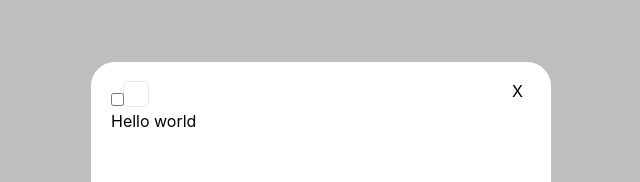
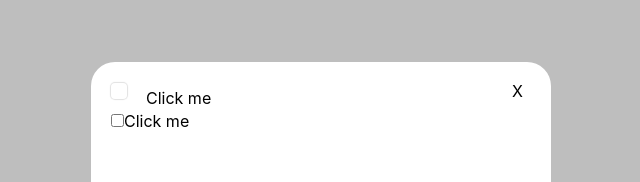
Before and after one commit to aymenhamim/React-apps, a React (Vite) app in the folder TypeScript/app2/: page / in a window 1280 px wide. Shown: the part 158-340 px from the top of the page, without its empty margins (319-959 px from the left). Built offline with nearby package versions, Linux system fonts and the light colour scheme.

Commit message:
Checkbox v1.2

```diff
--- a/TypeScript/app2/src/App.tsx
+++ b/TypeScript/app2/src/App.tsx
@@ -1,17 +1,16 @@
-// import { GlobalStyle } from './GlobalStyle';
-import { DashboardHeader } from './components/dashboard-header/index';
 import { Checkbox } from './components/checkbox';
 import { Modal } from './components/Modal';
 
 function App() {
   return (
     <>
-      {/* <main>
-        <DashboardHeader userName="aymen hamim" />
-      </main> */}
-
       <Modal setIsOpen={() => false} isOpen={true}>
-        <Checkbox />
+        <Checkbox size="sm" id="true" disabled={false} />
+        <label htmlFor="true">Click me</label>
+        <br />
+        <input type="checkbox" />
+        <label htmlFor="true">Click me</label>
+        <br />
       </Modal>
     </>
   );
--- a/TypeScript/app2/src/components/checkbox/Checkbox.Styled.tsx
+++ b/TypeScript/app2/src/components/checkbox/Checkbox.Styled.tsx
@@ -5,54 +5,125 @@ interface CheckboxCustomProps {
 }
 
 const checkboxStyles = {
-  sm: css``,
-  md: css``,
-  lg: css``,
+  sm: css`
+    .checkmark {
+      height: 16px;
+      width: 16px;
+    }
+    .container {
+      font-size: 18px;
+      padding-left: 30px;
+    }
+    .checkmark::after {
+      width: 6px;
+      height: 10px;
+    }
+  `,
+  md: css`
+    .checkmark {
+      height: 20px;
+      width: 20px;
+    }
+
+    .checkmark::after {
+      width: 7px;
+      height: 12px;
+    }
+  `,
+  lg: css`
+    .checkmark {
+      height: 24px;
+      width: 24px;
+    }
+  `,
 };
 
-export const StyledCheckboxCustom = styled.span<CheckboxCustomProps>`
-  width: 24px; // 24px 20px 16px
-  height: 24px; // 24px 20px 16px
-  display: inline-block;
-  border-radius: 4px;
-  background-color: var(--base-color-white);
-  box-shadow: 0 2px 5px 0 rgba(103, 110, 118, 0.08);
-  box-shadow: 0 1px 1px 0 rgba(0, 0, 0, 0.12);
-  box-shadow: 0 0 0 1px rgba(103, 110, 118, 0.16);
+export const StyledCheckboxCustom = styled.label<CheckboxCustomProps>`
+  display: inline;
+  position: relative;
+  padding-left: 35px;
+  margin-bottom: 12px;
+  cursor: pointer;
+  font-size: 22px;
+  -webkit-user-select: none;
+  -moz-user-select: none;
+  -ms-user-select: none;
+  user-select: none;
 
-  position: relative;
-  cursor: pointer;
-  transition: 0.3s;
+  input {
+    position: absolute;
+    opacity: 0;
+    cursor: pointer;
+    height: 0;
+    width: 0;
+  }
 
-  &::after {
+  .checkmark {
+    position: absolute;
+    top: 0;
+    left: 0;
+    background-color: #fff;
+    border-radius: 4px;
+    box-shadow: 0 0 1px 1px rgba(0, 0, 0, 0.12);
+
+    transition: all 0.3s ease;
+  }
+
+  input:not(:disabled):hover ~ .checkmark {
+    /* box-shadow: 0 0 1px 1px rgba(0, 0, 0, 0.64); */
+    box-shadow: 0 0 0px 4px rgba(103, 110, 118, 0.16);
+  }
+  input:focus ~ .checkmark {
+    box-shadow: 0 0 1px 4px rgba(103, 110, 118, 0.16);
+  }
+  input:disabled ~ .checkmark {
+    background-color: #e5e7ea;
+    box-shadow: 0 1px 0 0px rgba(103, 110, 118, 0.16);
+    box-shadow: 0 1px 1px 0px rgba(0, 0, 0, 0.12);
+  }
+
+  input:checked ~ .checkmark {
+    background-color: #000000;
+  }
+
+  input:checked:hover ~ .checkmark {
+    /* box-shadow: 0 0 0px 1px rgba(103, 110, 118, 0.24); */
+    box-shadow: 0 0 0px 4px rgba(103, 110, 118, 0.16);
+  }
+  input:checked:focus ~ .checkmark {
+    box-shadow: 0 0 0px 4px rgba(103, 110, 118, 0.16);
+  }
+
+  input:disabled:checked ~ .checkmark {
+    background-color: var(--base-color-grey-400);
+    box-shadow: 0 0 1px 1px rgba(0, 0, 0, 0.12);
+  }
+
+  .checkmark::after {
     content: '';
     position: absolute;
+    display: none;
+
+    left: 50%;
     top: 50%;
-    left: 50%;
-    width: 8px;
+
+    width: 7px;
     height: 14px;
     border: solid white;
     border-width: 0 2px 2px 0;
-    transform: translate(-50%, -50%) rotate(45deg);
-    opacity: 0;
-    transition: opacity 0.3s ease;
+
+    -webkit-transform: rotate(45deg);
+    -ms-transform: rotate(45deg);
+    transform: translate(-50%, -60%) rotate(45deg);
   }
 
-  ${props => props.$size && checkboxStyles[props.$size]}
+  input:checked ~ .checkmark:after {
+    display: block;
+  }
+
+  ${props => checkboxStyles[props.$size]}
 `;
 
 StyledCheckboxCustom.defaultProps = {
-  $size: 'md',
+  $size: 'sm',
 };
-
-export const StyledCheckbox = styled.input`
-  /* display: none; // hide default checkbox */
-
-  &:checked + .custom-check {
-    background-color: black;
-    box-shadow: 0 2px 4px rgba(0, 0, 0, 0.4);
-  }
-  &:checked + .custom-check::after {
-    opacity: 1;
-  }
-`;
--- a/TypeScript/app2/src/components/checkbox/Checkbox.tsx
+++ b/TypeScript/app2/src/components/checkbox/Checkbox.tsx
@@ -1,17 +1,23 @@
 import { FC } from 'react';
-import { StyledCheckbox, StyledCheckboxCustom } from './Checkbox.Styled';
+import { StyledCheckboxCustom } from './Checkbox.Styled';
 
 interface CheckboxProps {
   size?: 'sm' | 'md' | 'lg';
+  disabled?: boolean;
+  checked?: boolean;
+  id?: string;
 }
 
-export const Checkbox: FC<CheckboxProps> = ({ size = 'md' }) => {
+export const Checkbox: FC<CheckboxProps> = ({
+  size = 'md',
+  disabled = false,
+  checked,
+  id,
+}) => {
   return (
-    <div>
-      <StyledCheckbox type="checkbox" />
-      <StyledCheckboxCustom $size={size} className="custom-check" />
-      <span className="custom-check"></span>
-      <p>Hello world</p>
-    </div>
+    <StyledCheckboxCustom $size={size} className="container ">
+      <input type="checkbox" disabled={disabled} id={id} checked={checked} />
+      <span className="checkmark" />
+    </StyledCheckboxCustom>
   );
 };
```
